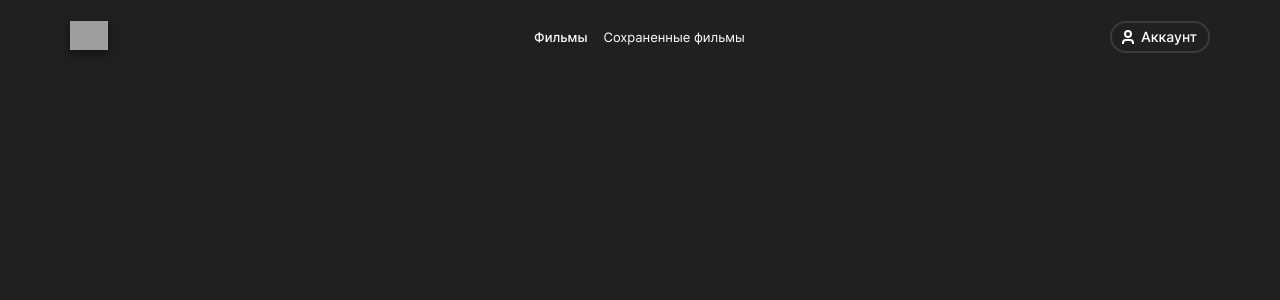
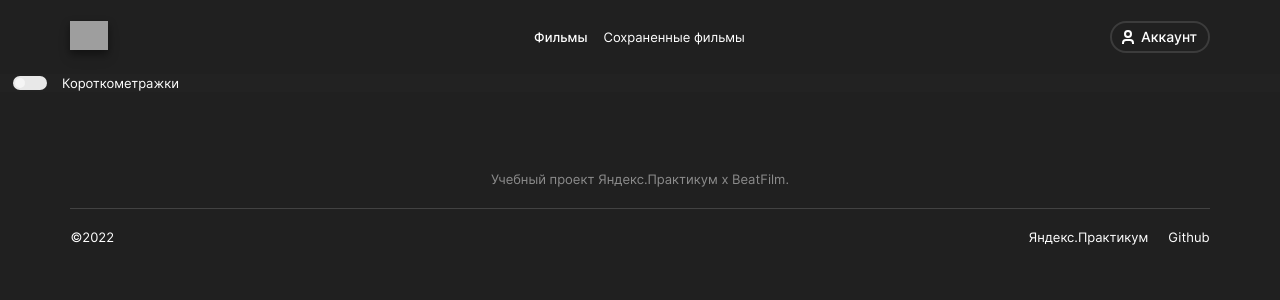
Before and after one commit to yaanab/movies-explorer-frontend2, a React (Create React App) app in the folder movies-explorer-frontend/: page /movies in a window 1280 px wide. Shown: the top 300 px of the page. Built offline with nearby package versions, Linux system fonts and the light colour scheme; grey boxes are pictures that could not be loaded.

Commit message:
feat: FilterCheckbox.js готов

```diff
--- a/movies-explorer-frontend/src/components/App/App.js
+++ b/movies-explorer-frontend/src/components/App/App.js
@@ -37,11 +37,16 @@ function App() {
             <Footer />
           </Route>
           <Route path="/movies">
-            <Movies
+          <Header
               isNavPopupOpen={isNavPopupOpen}
               onNavMenuClick={havdleNavPopupOpen}
               onNavPopupClose={havdleNavPopupClose}
             />
+            <Movies />
+            <Footer />
+          </Route>
+          <Route>
+
           </Route>
         </Switch>
         {/* <Route path="/saved-movies">
--- /dev/null
+++ b/movies-explorer-frontend/src/components/FilterCheckbox/FilterCheckbox.css
@@ -0,0 +1,73 @@
+.filter__content {
+  background-color: #222222;
+  display: flex;
+}
+
+.filter__checkbox {
+  visibility: hidden;
+}
+
+.filter__checkbox-label {
+  font-style: normal;
+  font-weight: 400;
+  line-height: 18px;
+  color: #FFFFFF;
+  position: relative;
+  padding-left: 49px;
+}
+
+input[type="checkbox"]:checked+label:before,
+input[type="checkbox"]:not(:checked)+label:before {
+  content: "";
+  position: absolute;
+  left: 0;
+  top: 2px;
+  width: 34px;
+  height: 14px;
+  background: #2BE080;
+  border-radius: 20px;
+  cursor: pointer;
+  transition: 0.2s ease-in;
+}
+
+input[type="checkbox"]:checked+label:before {
+  background-color: #2BE080;
+}
+
+input[type="checkbox"]:not(:checked)+label:before {
+  background-color: #E8E8E8;
+}
+
+input[type="checkbox"]:checked+label:after,
+input[type="checkbox"]:not(:checked)+label:after {
+  content: "";
+  position: absolute;
+  top: 4px;
+  width: 10px;
+  height: 10px;
+  border-radius: 50%;
+  cursor: pointer;
+  transition: 0.2s ease-in;
+}
+
+input[type="checkbox"]:checked+label:after {
+  left: 22px;
+  background: #FFFFFF;
+}
+
+input[type="checkbox"]:not(:checked)+label:after {
+  left: 2px;
+  background: #F5F5F5;
+}
+
+@media screen and (max-width: 767px) {
+  .filter__checkbox-label {
+    font-size: 11px;
+  }
+}
+
+@media screen and (min-width: 768px) {
+  .filter__checkbox-label {
+    font-size: 13px;
+  }
+}
--- /dev/null
+++ b/movies-explorer-frontend/src/components/FilterCheckbox/FilterCheckbox.js
@@ -0,0 +1,12 @@
+function FilterCheckbox({ label }) {
+  return (
+    <>
+      <div className="filter__content">
+        <input type="checkbox" id='checkbox' className='filter__checkbox' />
+        <label htmlFor="checkbox" className='filter__checkbox-label'>{label}</label>
+      </div>
+    </>
+  )
+}
+
+export default FilterCheckbox;
--- a/movies-explorer-frontend/src/components/Movies/Movies.js
+++ b/movies-explorer-frontend/src/components/Movies/Movies.js
@@ -1,13 +1,10 @@
-import Header from '../Header/Header';
+import FilterCheckbox from "../FilterCheckbox/FilterCheckbox";
 
-function Movies({ isNavPopupOpen, onNavMenuClick, onNavPopupClose }) {
+function Movies() {
   return (
     <>
-      <Header
-        isNavPopupOpen={isNavPopupOpen}
-        onNavMenuClick={onNavMenuClick}
-        onNavPopupClose={onNavPopupClose}
-      />
+      <FilterCheckbox
+        label="Короткометражки" />
     </>
   )
 }
--- a/movies-explorer-frontend/src/index.css
+++ b/movies-explorer-frontend/src/index.css
@@ -9,6 +9,7 @@
 @import url(./components/Login/Login.css);
 @import url(./components/Main/Main.css);
 @import url(./components/Movies/Movies.css);
+@import url(./components/FilterCheckbox/FilterCheckbox.css);
 @import url(./components/MoviesCard/MoviesCard.css);
 @import url(./components/MoviesCardList/MoviesCardList.css);
 @import url(./components/Navigation/Navigation.css);
```
